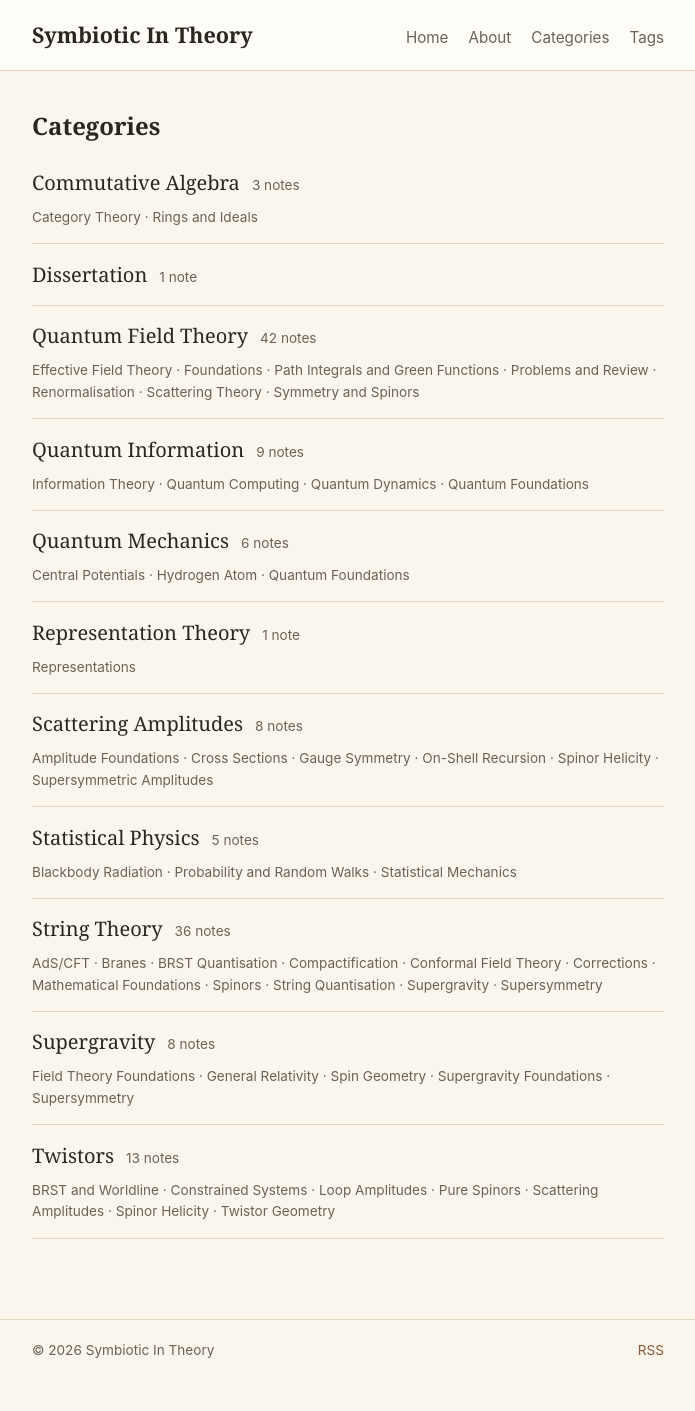
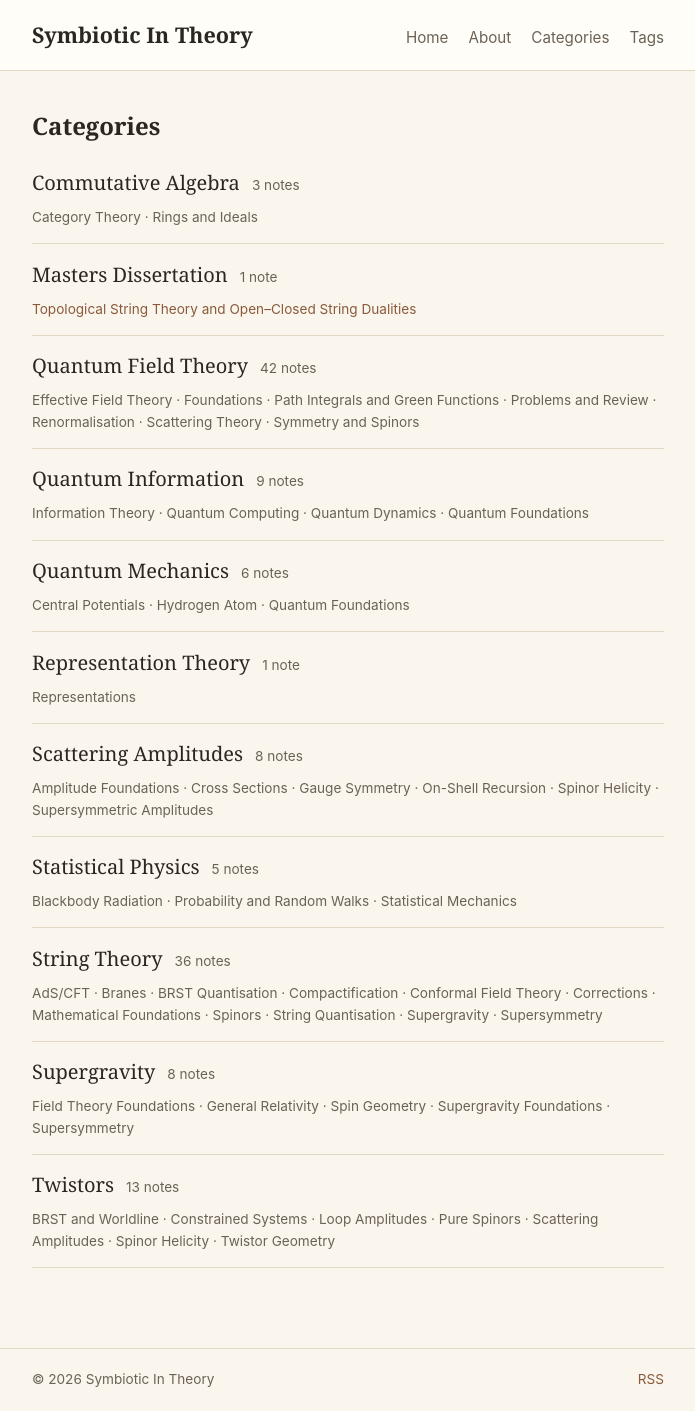
Before and after one commit to SymbioticInTheory/SymbioticInTheory.github.io, a Jekyll site: the page built from index.html, in a window 1280 px wide. Shown: the whole page, without its empty margins (292-987 px from the left). Built offline with Jekyll 4.4.1, drawn with Linux system fonts in a browser that asks for light colours; before the commit the page ends 1381 px from its top, so only the background shows below that.

Commit message:
Show Masters Dissertation title in category index

```diff
--- a/_data/categories.yml
+++ b/_data/categories.yml
@@ -28,7 +28,7 @@
 "supergravity/general-relativity": "General Relativity"
 "supergravity/supersymmetry": "Supersymmetry"
 "supergravity/spin-geometry": "Spin Geometry"
-"dissertation": "Dissertation"
+"dissertation": "Masters Dissertation"
 "commutative-algebra": "Commutative Algebra"
 "commutative-algebra/rings-and-ideals": "Rings and Ideals"
 "commutative-algebra/category-theory": "Category Theory"
--- a/_includes/category-list.html
+++ b/_includes/category-list.html
@@ -18,6 +18,9 @@
     <span class="category-count">{{ category.count }} note{% unless category.count == 1 %}s{% endunless %}</span>
     {% if category.subcategories.size > 0 %}
     <p class="category-subs">{{ category.subcategories | join: " · " }}</p>
+    {% elsif category.count == 1 %}
+    {% assign single_post = site.categories[category.slug] | first %}
+    <p class="category-subs"><a href="{{ single_post.url | relative_url }}">{{ single_post.title | escape }}</a></p>
     {% endif %}
   </li>
   {% endfor %}
```
